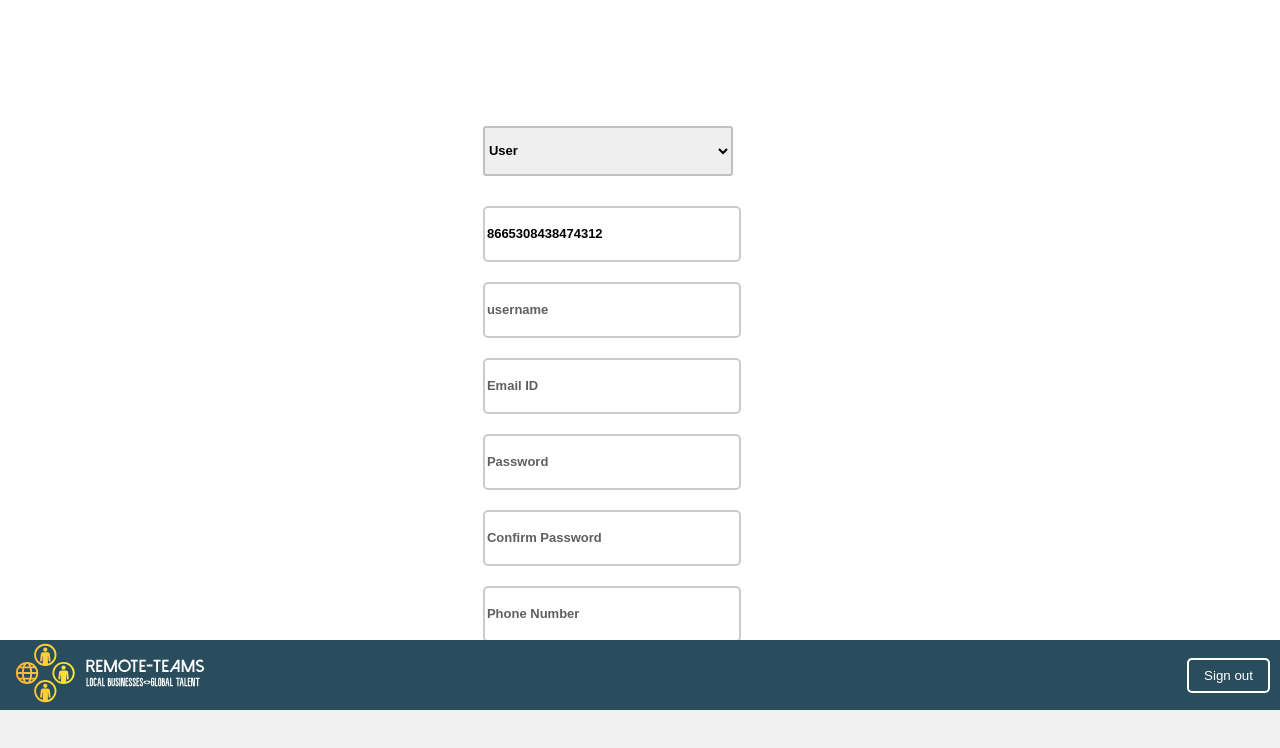
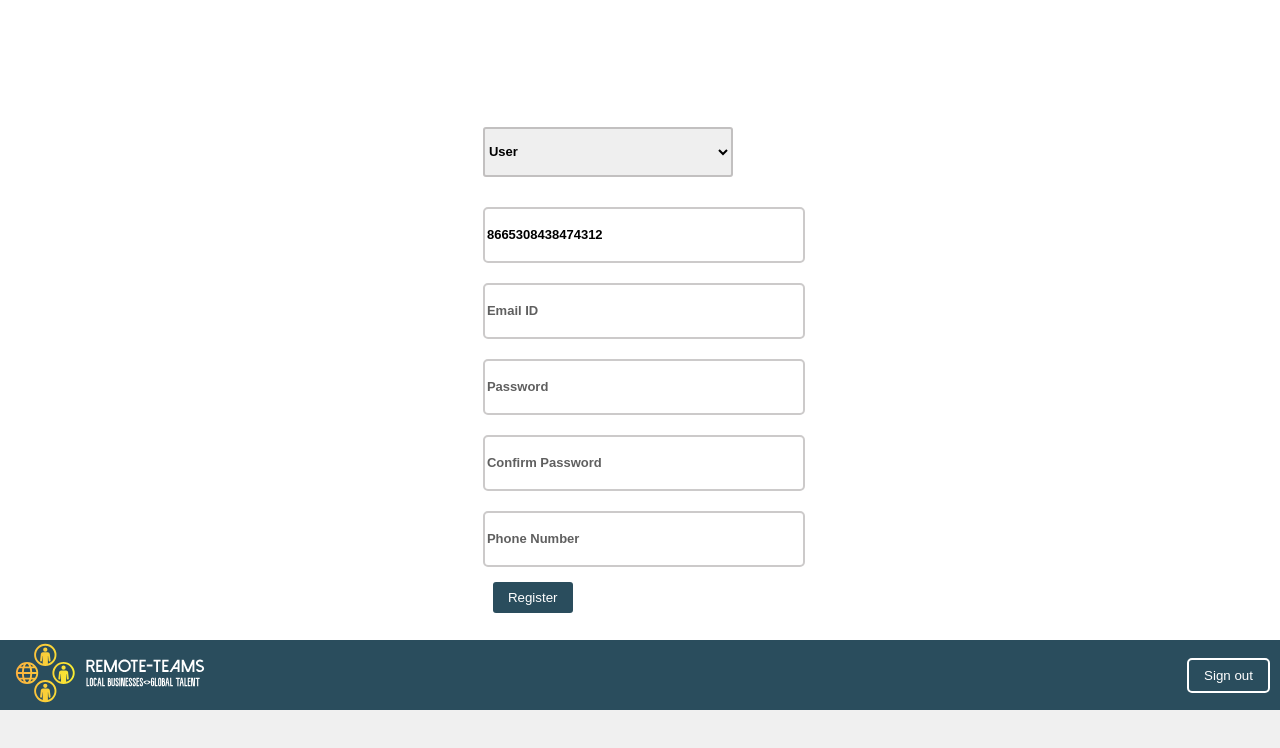
Before and after one commit to pavani-2023/Account-Management-Frontend, a React (Create React App) app: page /#/signup in a window 1280 px wide. Shown: the top 748 px of the page. Built offline with nearby package versions, Linux system fonts and the light colour scheme.

Commit message:
modified ui

```diff
--- a/src/Employee List/EmployeeList.js
+++ b/src/Employee List/EmployeeList.js
@@ -335,7 +335,7 @@ const getSelectedEmployeeLoginDetails = () => {
                              <div>
                                  <div className='form-data'>
                                    <div>
-                                     <p className='Label'>First Name:</p><br/>
+                                     <label className='Label'>First Name:</label><br/>
                                      <input className='input'style={{width:'auto'}} value={formData.FirstName||selectedEmployee.FirstName} onChange={(e) => handleInputChange(e, selectedEmployee.EmployeeID, 'FirstName')}/>
                                    </div>
                                    <div>
--- a/src/Employee/Employee.js
+++ b/src/Employee/Employee.js
@@ -86,12 +86,12 @@ export default function Employee() {
               const employeedata = response.data;
             //   console.log('emplo',employeedata)
 
-              setEmployeeData(prevState => ({
-                ...prevState,
-                MobileNumber: employeedata.PhoneNumber,
-                WorkEmail:employeedata.email,
+            //   setEmployeeData(prevState => ({
+            //     ...prevState,
+            //     MobileNumber: employeedata.phoneNumber,
+            //     WorkEmail:employeedata.email,
 
-            }));
+            // }));
 
               console.log('response',response)
         } catch (error) {
--- a/src/Registration/Signin.css
+++ b/src/Registration/Signin.css
@@ -40,9 +40,8 @@ input::placeholder {
 .right{
   display: flex;
   flex-direction: column;
-
   row-gap:15px;
-  width:50%;
+  /* width:50%; */
 }
 .left{
   width:60%;
--- a/src/Registration/Signup.js
+++ b/src/Registration/Signup.js
@@ -10,10 +10,8 @@ function Signup() {
     return Math.floor(1000000000000000 + Math.random() * 9000000000000000).toString();
   };
   const [formData, setFormData] = useState({
-    username:'',
     email: '',
     password: '',
-    confirmPassword: '',
     phoneNumber: '',
     uuid: generateUUID(),
     role: 'User'
@@ -22,10 +20,8 @@ function Signup() {
 
 
   const [errors, setErrors] = useState({
-    username:'',
     email: '',
     password: '',
-    confirmPassword: '',
     phoneNumber: '',
     uuid: '',
   });
@@ -114,9 +110,6 @@ function Signup() {
             <input type="text" name="uuid" className="input" placeholder="UUID (16 digits)" value={formData.uuid}  readOnly />
           </div>
           <div className='input-container'>
-            <input type="text" className="input" name="username" placeholder="username" onChange={(e) => handleChange(e, 'username')} required/>
-          </div>
-          <div className='input-container'>
             <input type="email" className="input" name="email" placeholder="Email ID" onChange={(e) => handleChange(e, 'email')} />
             {errors.email.exist && <div className="error-message">{errors.email}</div>}
           </div>
```
